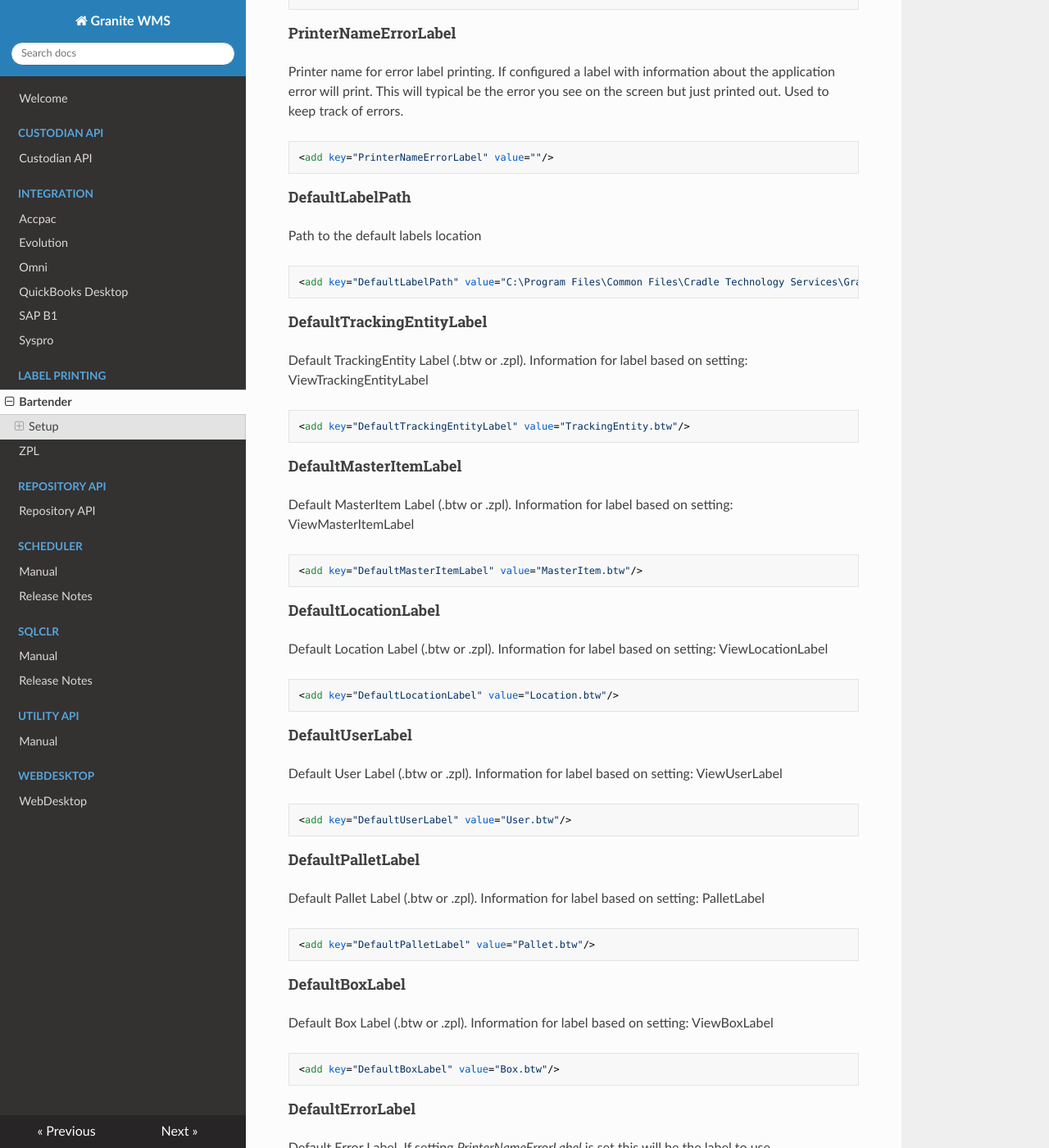
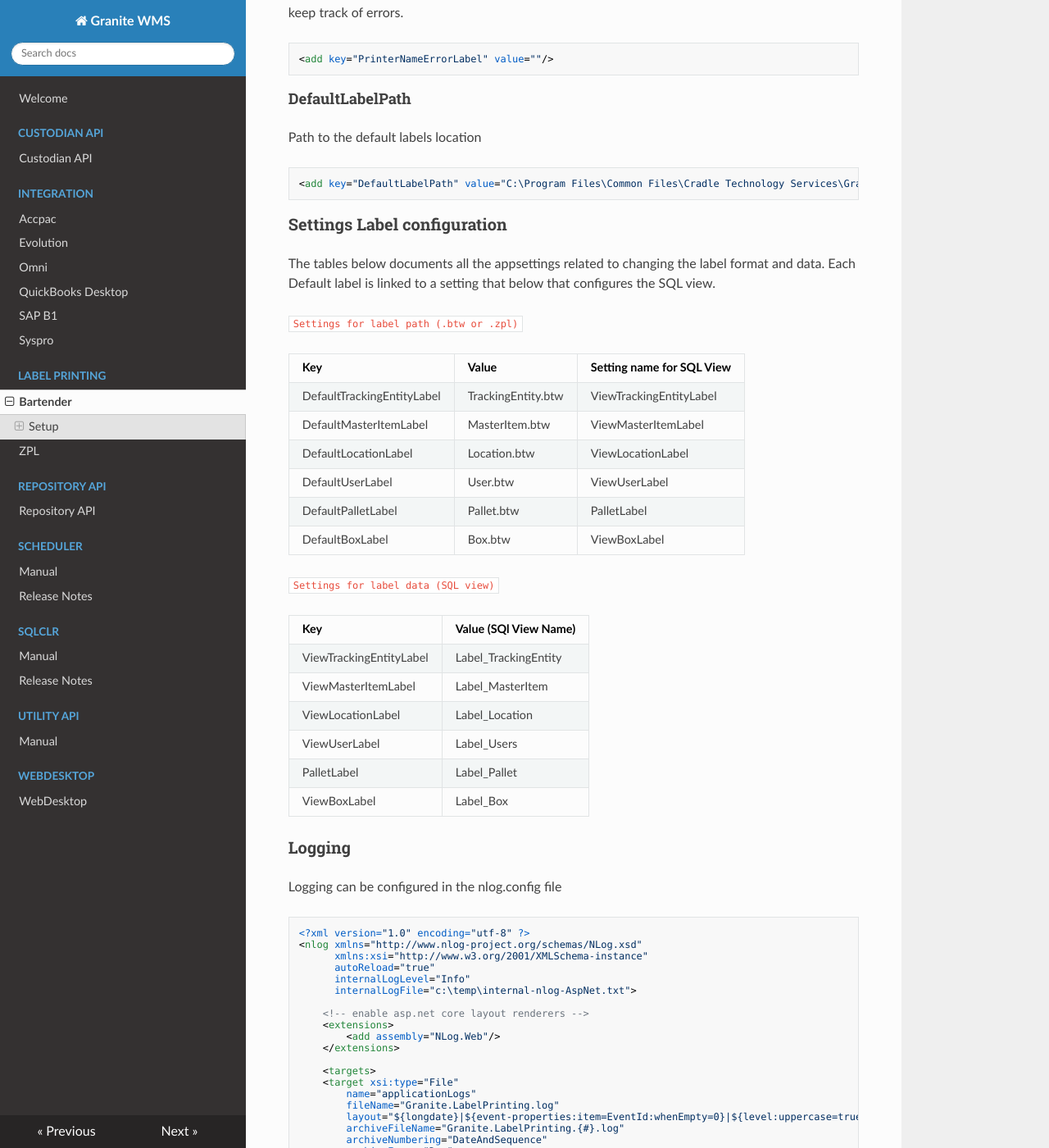
Before and after one commit to GraniteWMS/GraniteDocs, an MkDocs documentation site: the page built from docs/label-printing/bartender.md, in a window 1280 px wide and 1400 px high, scrolled down 3006 px. Shown: the whole window at 82% size. Built offline with MkDocs 1.6.1, drawn with Linux system fonts in a browser that asks for light colours; nearby versions of some CDN libraries; some of the changed text lies outside the part shown.

Commit message:
Format to reduce size of content

````diff
--- a/docs/label-printing/bartender.md
+++ b/docs/label-printing/bartender.md
@@ -119,83 +114,32 @@ Path to the default labels location
 <add key="DefaultLabelPath" value="C:\Program Files\Common Files\Cradle Technology Services\Granite\Labels\"/>
 ```
 
-#### DefaultTrackingEntityLabel
-Default TrackingEntity Label (.btw or .zpl). Information for label based on setting: ViewTrackingEntityLabel
-``` xml
-<add key="DefaultTrackingEntityLabel" value="TrackingEntity.btw"/>
-```
+### Settings Label configuration
+The tables below documents all the appsettings related to changing the label format and data.
+Each Default label is linked to a setting that below that configures the SQL view.
 
-#### DefaultMasterItemLabel
-Default MasterItem Label (.btw or .zpl). Information for label based on setting: ViewMasterItemLabel
-``` xml
-<add key="DefaultMasterItemLabel" value="MasterItem.btw"/>
-```
+`Settings for label path (.btw or .zpl)`
 
-#### DefaultLocationLabel
-Default Location Label (.btw or .zpl). Information for label based on setting: ViewLocationLabel
-``` xml
-<add key="DefaultLocationLabel" value="Location.btw"/>
-```
+| Key | Value | Setting name for SQL View
+| --- | --- |--- |
+| DefaultTrackingEntityLabel | TrackingEntity.btw | ViewTrackingEntityLabel
+| DefaultMasterItemLabel | MasterItem.btw | ViewMasterItemLabel
+| DefaultLocationLabel | Location.btw | ViewLocationLabel
+| DefaultUserLabel | User.btw | ViewUserLabel
+| DefaultPalletLabel | Pallet.btw | PalletLabel
+| DefaultBoxLabel | Box.btw | ViewBoxLabel
 
-#### DefaultUserLabel
-Default User Label (.btw or .zpl). Information for label based on setting: ViewUserLabel
-``` xml
-<add key="DefaultUserLabel" value="User.btw"/>
-```
+`Settings for label data (SQL view)`
 
-#### DefaultPalletLabel
-Default Pallet Label (.btw or .zpl). Information for label based on setting: PalletLabel
-``` xml
-<add key="DefaultPalletLabel" value="Pallet.btw"/>
-```
+| Key | Value (SQl View Name)
+| --- | --- |
+| ViewTrackingEntityLabel | Label_TrackingEntity |
+| ViewMasterItemLabel | Label_MasterItem |
+| ViewLocationLabel | Label_Location |
+| ViewUserLabel | Label_Users |
+| PalletLabel | Label_Pallet |
+| ViewBoxLabel | Label_Box |
 
-#### DefaultBoxLabel
-Default Box Label (.btw or .zpl). Information for label based on setting: ViewBoxLabel
-``` xml
-<add key="DefaultBoxLabel" value="Box.btw"/>
-```
-
-#### DefaultErrorLabel
-Default Error Label. If setting *PrinterNameErrorLabel* is set this will be the label to use.
-``` xml
-<add key="DefaultErrorLabel" value="ErrorLabel.btw"/>
-```
-
-#### ViewTrackingEntityLabel
-SQL View for TrackingEntityLabel
-``` xml
-<add key="ViewTrackingEntityLabel" value="Label_TrackingEntity"/>
-```
-
-#### ViewMasterItemLabel
-SQL View for MasterItemLabel
-``` xml
-<add key="ViewMasterItemLabel" value="Label_MasterItem"/>
-```
-
-#### ViewLocationLabel
-SQL View for LocationLabel
-``` xml
-<add key="ViewLocationLabel" value="Label_Location"/>
-```
-
-#### ViewUserLabel
-SQL View for UserLabel
-``` xml
-<add key="ViewUserLabel" value="Label_Users"/>
-```
-
-#### PalletLabel
-SQL View for PalletLabel
-``` xml
-<add key="PalletLabel" value="Label_Pallet"/>
-```
-
-#### ViewBoxLabel
-SQL View for BoxLabel
-``` xml
-<add key="ViewBoxLabel" value="Label_Box"/>
-```
 
 ### Logging
 
````
Also changed, not shown: other parts of docs/label-printing/bartender.md (+6 -11 lines).
